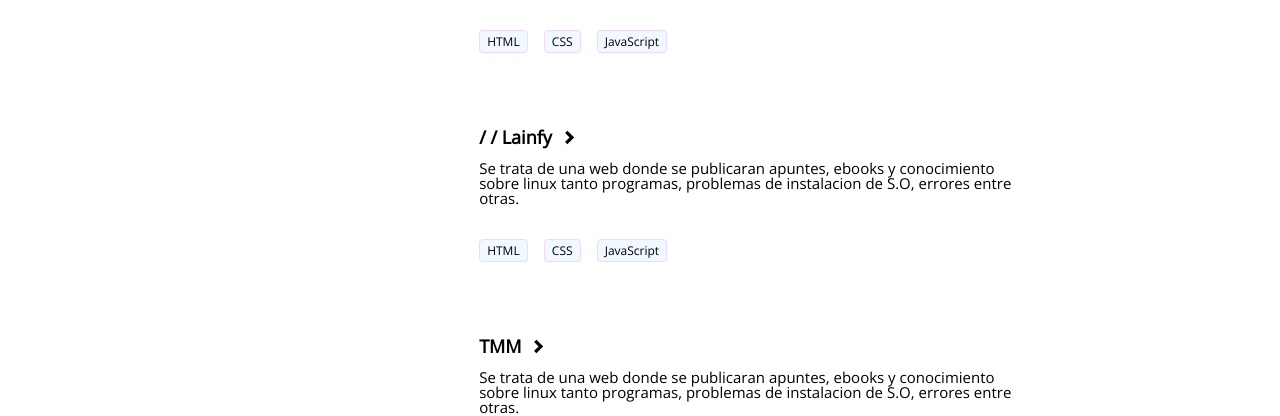
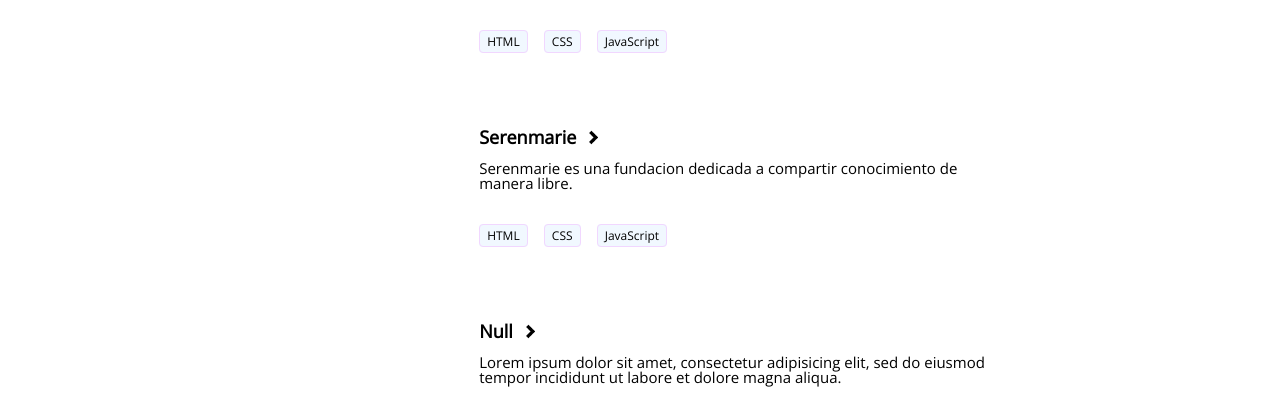
Before and after one commit to SCZD/sczd.github.io, a plain HTML site: page index.html in a window 1280 px wide. Shown: the part 553-969 px from the top of the page. Drawn offline with nearby package versions, Linux system fonts and the light colour scheme.

Commit message:
Update index.html

```diff
--- a/index.html
+++ b/index.html
@@ -32,22 +32,23 @@ Ya que yo creo en una distribución de conocimientos libre sin limitación ya qu
 			<div class="proj-a">Projects</div>
 			<div class="proj-b">
 				<div class="proj-b-0-a">
-					<a href="">SCZD's portfolio</a>
+					<a href="https://github.com/SCZD/sczd.github.io">SCZD's portfolio</a>
 					<p>Se trata de una web donde se publicaran apuntes, ebooks y conocimiento sobre linux tanto programas, problemas de instalacion de S.O, errores entre otras.</p>
 					<span>HTML</span>
 					<span>CSS</span>
 					<span>JavaScript</span>
 				</div>
 				<div class="proj-b-0-a">
-					<a href="">/ / Lainfy</a>
-					<p>Se trata de una web donde se publicaran apuntes, ebooks y conocimiento sobre linux tanto programas, problemas de instalacion de S.O, errores entre otras.</p>
+					<a href="https://www.serenmarie.org">Serenmarie</a>
+					<p>Serenmarie es una fundacion dedicada a compartir conocimiento de manera libre.</p>
 					<span>HTML</span>
 					<span>CSS</span>
 					<span>JavaScript</span>
 				</div>
 				<div class="proj-b-0-a">
-					<a href="">TMM</a>
-					<p>Se trata de una web donde se publicaran apuntes, ebooks y conocimiento sobre linux tanto programas, problemas de instalacion de S.O, errores entre otras.</p>
+					<a href="">Null</a>
+					<p>Lorem ipsum dolor sit amet, consectetur adipisicing elit, sed do eiusmod
+					tempor incididunt ut labore et dolore magna aliqua.</p>
 					<span>HTML</span>
 					<span>CSS</span>
 					<span>JavaScript</span>
```
